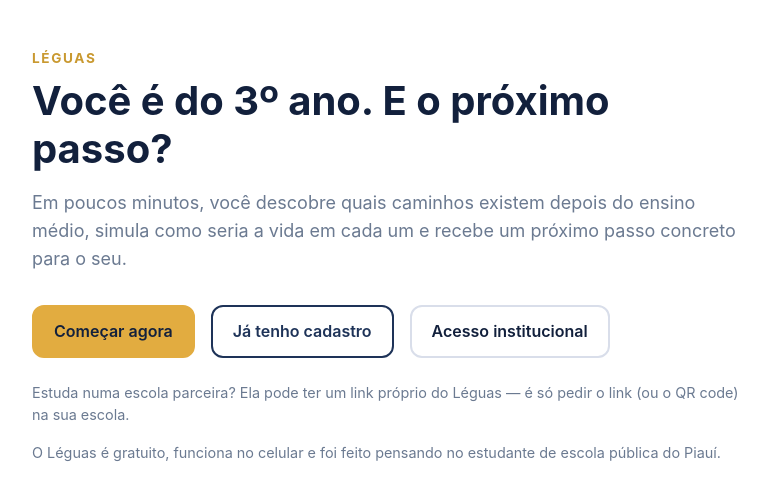
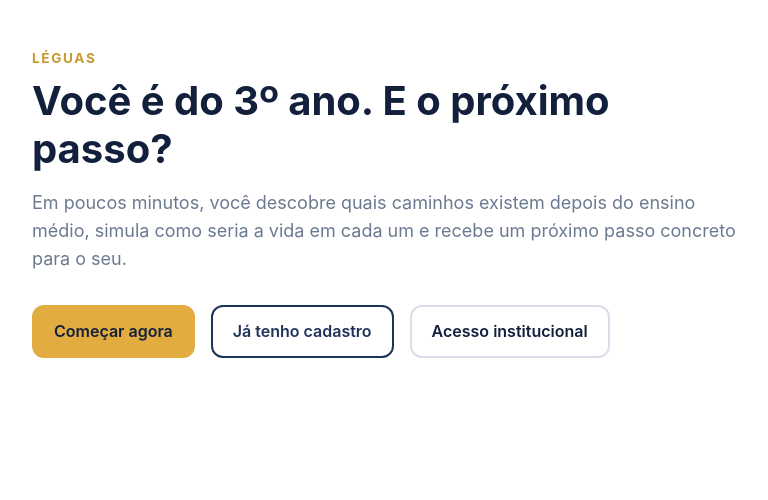
Before and after one commit to luciaanamari/leguas, a Next.js app: page / in a window 1280 px wide. Shown: the top 500 px of the page, without its empty margins (248-1016 px from the left). Built offline with nearby package versions, Linux system fonts and the light colour scheme.

Commit message:
ui light fix

```diff
--- a/app/(public)/page.tsx
+++ b/app/(public)/page.tsx
@@ -40,14 +40,6 @@
             Acesso institucional
           </Link>
         </div>
-        <p className="muted" style={{ marginTop: "1.5rem" }}>
-          Estuda numa escola parceira? Ela pode ter um link próprio do Léguas — é só pedir o link
-          (ou o QR code) na sua escola.
-        </p>
-        <p className="muted" style={{ marginTop: "1rem" }}>
-          O Léguas é gratuito, funciona no celular e foi feito pensando no estudante de escola
-          pública do Piauí.
-        </p>
       </section>
     </main>
   );
```
Also changed, not shown: 1 other file (tests, documents, lock files or other folders).
